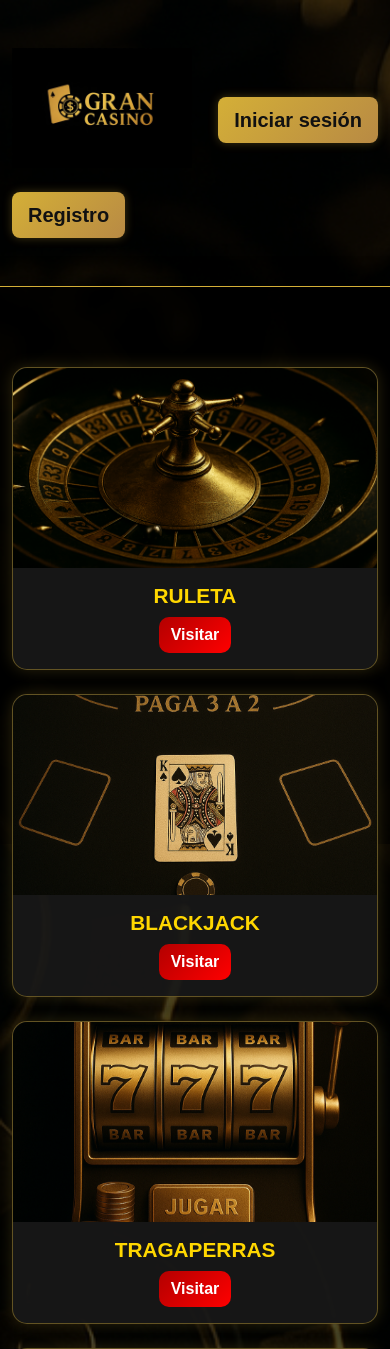
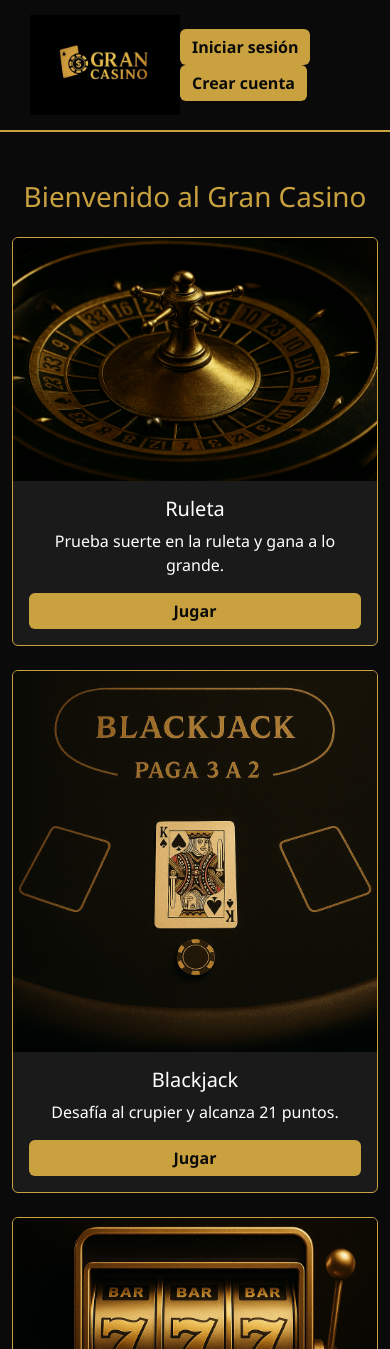
Before and after one commit to saimonfiles06/proyectoFinal, a PHP site: page / in a window 390 px wide. Shown: the top 1349 px of the page. Run offline with PHP 8.4, Linux system fonts and the light colour scheme; some libraries are stand-ins or nearby versions; grey boxes are pictures that could not be loaded.

Commit message:
Version28Octubre

```diff
--- a/css/estilos.css
+++ b/css/estilos.css
@@ -1,292 +1,75 @@
-/* ======== RESET Y BASE ======== */
-* {
-    margin: 0;
-    padding: 0;
-    box-sizing: border-box;
+body {
+  background-color: #0a0a0a;
+  color: #fff;
+  font-family: 'Segoe UI', sans-serif;
 }
 
-body {
-    font-family: 'Poppins', sans-serif;
-    background: url('../img/fondo.png');
-    background-size: cover;
-    color: #f2f2f2;
-    min-height: 100vh;
-    position: relative;
-    overflow-x: hidden;
+header {
+  background-color: #0a0a0a;
+  border-bottom: 2px solid #c9a23f;
+  padding: 15px 30px;
 }
 
-/* Capa oscura sobre la imagen de fondo */
-body::before {
-    content: "";
-    position: fixed;
-    inset: 0;
-    background: rgba(0, 0, 0, 0.7);
-    z-index: -1;
+.navbar-brand img {
+  height: 100px;
 }
 
-/* ======== HEADER ======== */
-header {
-    background: rgba(0, 0, 0, 0.85);
-    border-bottom: 2px solid #d4af37;
-    box-shadow: 0 4px 15px rgba(0, 0, 0, 0.8);
-    padding: 1rem 0;
+.btn-gold {
+  background-color: #c9a23f;
+  color: #0a0a0a;
+  font-weight: bold;
+  border: none;
+  transition: background-color 0.3s, color 0.3s;
 }
 
-.logo {
-    width: 180px;
-    transition: transform 0.3s ease;
+.btn-gold:hover {
+  background-color: #b89236;
+  color: #fff;
 }
 
-.logo:hover {
-    transform: scale(1.05);
+.titulo {
+  color: #c9a23f;
 }
 
-.btn-contacto {
-    background: linear-gradient(135deg, #d4af37, #b88a44);
-    border: none;
-    color: #111;
-    font-weight: 600;
-    transition: all 0.3s ease;
-    box-shadow: 0 0 10px rgba(212, 175, 55, 0.3);
-}
-
-.btn-contacto:hover {
-    background: linear-gradient(135deg, #ffd700, #d4af37);
-    transform: translateY(-2px);
-    box-shadow: 0 0 15px #ffd700;
-}
-
-/* ======== MAIN ======== */
-main {
-    padding: 3rem 0;
-}
-
-.miCol {
-    background: rgba(0, 0, 0, 0.75);
-    padding: 2rem 0;
-    border-top: 1px solid #d4af37;
-    border-bottom: 1px solid #d4af37;
-    box-shadow: 0 0 20px rgba(0, 0, 0, 0.7);
-}
-
-/* ======== TARJETAS ======== */
 .card {
-    background: rgba(25, 25, 25, 0.9);
-    border: 1px solid rgba(212, 175, 55, 0.4);
-    border-radius: 15px;
-    box-shadow: 0 0 15px rgba(212, 175, 55, 0.2);
-    transition: transform 0.3s ease, box-shadow 0.3s ease;
+  background-color: #1a1a1a;
+  border: 1px solid #c9a23f;
+  color: #fff;
+  transition: transform 0.3s;
 }
 
 .card:hover {
-    transform: translateY(-8px);
-    box-shadow: 0 0 25px rgba(255, 215, 0, 0.5);
+  transform: scale(1.05);
 }
 
-.card-img-top {
-    border-top-left-radius: 15px;
-    border-top-right-radius: 15px;
-    height: 200px;
-    object-fit: cover;
+footer {
+  background-color: #0a0a0a;
+  border-top: 2px solid #c9a23f;
+  color: #bbb;
+  text-align: center;
+  padding: 20px 10px;
+  margin-top: 40px;
+  font-size: 0.9rem;
+}
+/* Imagen de ruleta */
+.ruleta-img {
+  max-height: 300px;
+  object-fit: cover;
+  border-radius: 15px;
+  box-shadow: 0 0 20px rgba(201, 162, 63, 0.4);
 }
 
-.card-title {
-    color: #ffd700;
-    font-size: 1.3rem;
-    font-weight: 600;
-    text-transform: uppercase;
-    margin-bottom: 0.5rem;
+/* Borde dorado */
+.border-gold {
+  border-color: #c9a23f !important;
 }
 
-.card-text {
-    color: #bbb;
-    font-size: 0.95rem;
-}
-
-.card .btn {
-    background: linear-gradient(135deg, #b30000, #ff0000);
-    border: none;
-    color: #fff;
-    font-weight: 600;
-    border-radius: 10px;
-    transition: all 0.3s ease;
-}
-
-.card .btn:hover {
-    background: linear-gradient(135deg, #ff1a1a, #ff4d4d);
-    box-shadow: 0 0 12px #ff1a1a;
-    transform: translateY(-2px);
-}
-.tapete-img,
-.ruleta-img {
-    max-width: 85%;
-    height: auto;
-    border-radius: 15px;
-    box-shadow: 0 0 20px rgba(255, 215, 0, 0.3);
-    transition: transform 0.3s ease;
-}
-
-.tapete-img:hover,
-.ruleta-img:hover {
-    transform: scale(1.05);
-}
-
-
-.ruleta-btn {
-    background: linear-gradient(135deg, #b30000, #ff0000);
-    border: none;
-    color: #fff;
-    font-weight: 600;
-    border-radius: 10px;
-    padding: 0.8rem 1.5rem;
-    transition: all 0.3s ease;
-}
-
-.ruleta-btn:hover {
-    background: linear-gradient(135deg, #ff1a1a, #ff4d4d);
-    box-shadow: 0 0 12px #ff1a1a;
-    transform: translateY(-2px);
-}
-
-.ruleta-header {
-    width: 180px;
-    /* Ajusta el tamaño a tu gusto */
-    height: auto;
-    object-fit: contain;
-    border: 5px solid #d4af37;
-}
-
-.mesa-img {
-    max-width: 500px;
-    border: 5px solid #d4af37;
-    border-radius: 15px;
-    box-shadow: 0 0 25px rgba(255, 215, 0, 0.7);
-}
-
-.mesa-header {
-    width: 80px;
-    height: auto;
-}
-
-.blackjack-btn {
-    background: linear-gradient(135deg, #ff1a1a, #ff4d4d);
-    border: none;
-    color: #fff;
-    font-weight: 600;
-    border-radius: 10px;
-    padding: 0.8rem 1.5rem;
-    transition: all 0.3s ease;
-}
-
-.blackjack-btn:hover {
-    background: linear-gradient(135deg, #ff1a1a, #ff4d4d);
-    box-shadow: 0 0 12px #ff1a1a;
-    transform: translateY(-2px);
-}
-
-/* Tarjeta del login */
-.login-card {
-    background: rgba(0, 0, 0, 0.85);
-    border: 2px solid #d4af37;
-    border-radius: 15px;
-    box-shadow: 0 0 25px rgba(212, 175, 55, 0.5);
-    max-width: 400px;
-    width: 100%;
-}
-
-/* Inputs del login */
-.login-input {
-    background: rgba(30, 30, 30, 0.9);
-    border: 1px solid #d4af37;
-    border-radius: 10px;
-    color: #fff;
-    padding: 0.7rem 1rem;
-    transition: all 0.3s ease;
-}
-
-.login-input:focus {
-    border-color: #ffd700;
-    box-shadow: 0 0 8px #ffd700;
-    outline: none;
-}
-
-/* Botón de login */
-.login-btn {
-    background: linear-gradient(135deg, #b30000, #ff0000);
-    border: none;
-    color: #fff;
-    font-weight: 600;
-    padding: 0.8rem 0;
-    border-radius: 10px;
-    transition: all 0.3s ease;
-}
-
-.login-btn:hover {
-    background: linear-gradient(135deg, #ff1a1a, #ff4d4d);
-    box-shadow: 0 0 12px #ff1a1a;
-    transform: translateY(-2px);
-}
-
-/* Enlace de recuperar contraseña */
-.link-recuperar {
-    text-decoration: none;
-    transition: all 0.3s ease;
-    display: inline-block;
-    text-align: left;
-}
-
-.link-recuperar:hover {
-    color: #ff4d4d;
-    text-decoration: underline;
-}
-
-
-/* === TRAGAPERRAS === */
-.tragaperras-img {
-    max-width: 80%;
-    height: auto;
-    border-radius: 15px;
-    box-shadow: 0 0 25px rgba(255, 215, 0, 0.3);
-    transition: transform 0.3s ease;
-}
-
-.tragaperras-img:hover {
-    transform: scale(1.05);
-}
-
-/* Pantalla de la tragaperras (simulada) */
-.slot-screen {
-    display: flex;
-    justify-content: space-around;
-    align-items: center;
-    background: rgba(20, 20, 20, 0.9);
-    border: 3px solid #ffd700;
-    border-radius: 10px;
-    padding: 15px 0;
-    width: 80%;
-    max-width: 400px;
-    box-shadow: inset 0 0 20px rgba(255, 215, 0, 0.2);
-}
-
-.reel {
-    font-size: 2rem;
-    color: #ffd700;
-}
-
-/* Botones */
-.slot-btn {
-    background: linear-gradient(145deg, #ffd700, #ff4d4d);
-    border: none;
-    color: #000;
-    font-weight: 600;
-    border-radius: 10px;
-    transition: all 0.3s ease;
-    padding: 10px 20px;
-}
-
-.slot-btn:hover {
-    background: linear-gradient(145deg, #ff4d4d, #ffd700);
-    transform: translateY(-2px);
+/* Zona del juego */
+.ruleta-game-area {
+  background-color: #111;
+  border-radius: 20px;
+  color: #c9a23f;
+  min-height: 200px;
 }
 
 /* === FOOTER === */
--- a/index.html
+++ b/index.html
@@ -1,73 +1,73 @@
 <!DOCTYPE html>
 <html lang="es-ES">
-
 <head>
   <meta charset="UTF-8">
   <meta name="viewport" content="width=device-width, initial-scale=1.0">
-    <title>Inicio</title>
-    <link href="https://cdn.jsdelivr.net/npm/bootstrap@5.3.8/dist/css/bootstrap.min.css" rel="stylesheet"
-        integrity="sha384-sRIl4kxILFvY47J16cr9ZwB07vP4J8+LH7qKQnuqkuIAvNWLzeN8tE5YBujZqJLB" crossorigin="anonymous">
-    <link href="https://cdnjs.cloudflare.com/ajax/libs/font-awesome/6.5.2/css/all.min.css" rel="stylesheet">
-    <link rel="stylesheet" href="https://cdnjs.cloudflare.com/ajax/libs/font-awesome/6.6.0/css/all.min.css">
+  <title>Gran Casino</title>
+  <link href="https://cdn.jsdelivr.net/npm/bootstrap@5.3.3/dist/css/bootstrap.min.css" rel="stylesheet">
   <link rel="stylesheet" href="css/estilos.css">
-    <link rel="shortcut icon" href="img/favicons/house-solid-full.svg" type="image/x-icon">
+  <script src="https://cdn.jsdelivr.net/npm/bootstrap@5.3.3/dist/js/bootstrap.bundle.min.js"></script>
 </head>
+<body>
+  <header class="d-flex justify-content-between align-items-center">
+    <div class="navbar-brand">
+        <img src="img/logo.png" alt="Logo de Gran Casino">
+      </a>
+    </div>
+    <div>
+      <a href="user/login.html" class="btn btn-gold me-2">Iniciar sesión</a>
+      <a href="user/registro.html" class="btn btn-gold">Crear cuenta</a>
+    </div>
+  </header>
+  <main class="container text-center mt-5">
+    <h1 class="mb-4 titulo">Bienvenido al Gran Casino</h1>
+    <div class="row g-4">
 
-<body>
-    <div class="container my-5 d-flex justify-content-between align-items-center flex-wrap">
-        <div class="text-start">
-            <h1 class="bienvenida-titulo"><img src="img/logo.png" alt="Logo Gran Casino" class="logo img-fluid">
-            </h1>
-        </div>
-        <div class="text-end mt-3 mt-md-0">
-            <a href="usuario/login.html" class="btn btn-primary btn-lg btn-contacto">Iniciar sesión</a>
-        </div>
-        <div class="text-end mt-3 mt-md-0">
-            <a href="usuario/registro.html" class="btn btn-primary btn-lg btn-contacto">Registro</a>
+      <div class="col-md-3">
+        <div class="card h-100">
+          <img src="img/ruleta.png" class="card-img-top" alt="Ruleta">
+          <div class="card-body">
+            <h5 class="card-title">Ruleta</h5>
+            <p class="card-text">Prueba suerte en la ruleta y gana a lo grande.</p>
+            <a href="juegos/ruleta.html" class="btn btn-gold w-100">Jugar</a>
           </div>
         </div>
-    <div class="miCol">
-        <div class="container my-5">
-            <div class="row justify-content-center g-4">
+      </div>
+
       <div class="col-md-3">
-                    <div class="card">
-                        <img src="img/ruleta.png" class="card-img-top" alt="Ruleta">
-                        <div class="card-body text-center">
-                            <h5 class="card-title">Ruleta</h5>
-                            <a href="ruleta/ruleta.html" class="btn btn-primary">Visitar</a>
+        <div class="card h-100">
+          <img src="img/blackjack.png" class="card-img-top" alt="Blackjack">
+          <div class="card-body">
+            <h5 class="card-title">Blackjack</h5>
+            <p class="card-text">Desafía al crupier y alcanza 21 puntos.</p>
+            <a href="juegos/blackjack.html" class="btn btn-gold w-100">Jugar</a>
+          </div>
+        </div>
+      </div>
+
+      <div class="col-md-3">
+        <div class="card h-100">
+          <img src="img/slots.png" class="card-img-top" alt="Tragaperras">
+          <div class="card-body">
+            <h5 class="card-title">Tragaperras</h5>
+            <p class="card-text">Gira los rodillos y busca la combinación ganadora.</p>
+            <a href="juegos/tragaperras.html" class="btn btn-gold w-100">Jugar</a>
           </div>
         </div>
       </div>
       <div class="col-md-3">
-                    <div class="card">
-                        <img src="img/blackjack.png" class="card-img-top" alt="Blackjack">
-                        <div class="card-body text-center">
-                            <h5 class="card-title">Blackjack</h5>
-                            <a href="blackjack/blackjack.html" class="btn btn-primary">Visitar</a>
+        <div class="card h-100">
+          <img src="img/caballos.png" class="card-img-top" alt="Carrera de Caballos">
+          <div class="card-body">
+            <h5 class="card-title">Carrera de Caballos</h5>
+            <p class="card-text">Apuesta por tu caballo favorito y siente la emoción.</p>
+            <a href="juegos/caballos.html" class="btn btn-gold w-100">Jugar</a>
           </div>
         </div>
       </div>
-                <div class="col-md-3">
-                    <div class="card">
-                        <img src="img/slots.png" class="card-img-top" alt="Vinos Tintos">
-                        <div class="card-body text-center">
-                            <h5 class="card-title">Tragaperras</h5>
-                            <a href="slots/slots.html" class="btn btn-primary">Visitar</a>
+
     </div>
-                    </div>
-                </div>
-                <div class="col-md-3">
-                    <div class="card">
-                        <img src="img/caballos.png" class="card-img-top" alt="Vinos Tintos">
-                        <div class="card-body text-center">
-                            <h5 class="card-title">Carrera de caballos</h5>
-                            <a href="caballos/caballos.html" class="btn btn-primary">Visitar</a>
-                        </div>
-                    </div>
-                </div>
-            </div>
-        </div>
-    </div>
+  </main>
 </body>
 <footer class="footer mt-5">
   <div class="container py-4">
@@ -97,6 +97,4 @@
     </div>
   </div>
 </footer>
-
-
 </html>
```
Also changed, not shown: juegos/blackjack.html (added, +53 -0 lines), juegos/caballos.html (added, +28 -0 lines), juegos/ruleta.html (added, +50 -0 lines), juegos/tragaperras.html (added, +52 -0 lines), user/login.html (added, +52 -0 lines), user/registro.html (added, +79 -0 lines), img/ruletaMain.jpg (added). Lines whose indentation alone changed are shown as unchanged.
